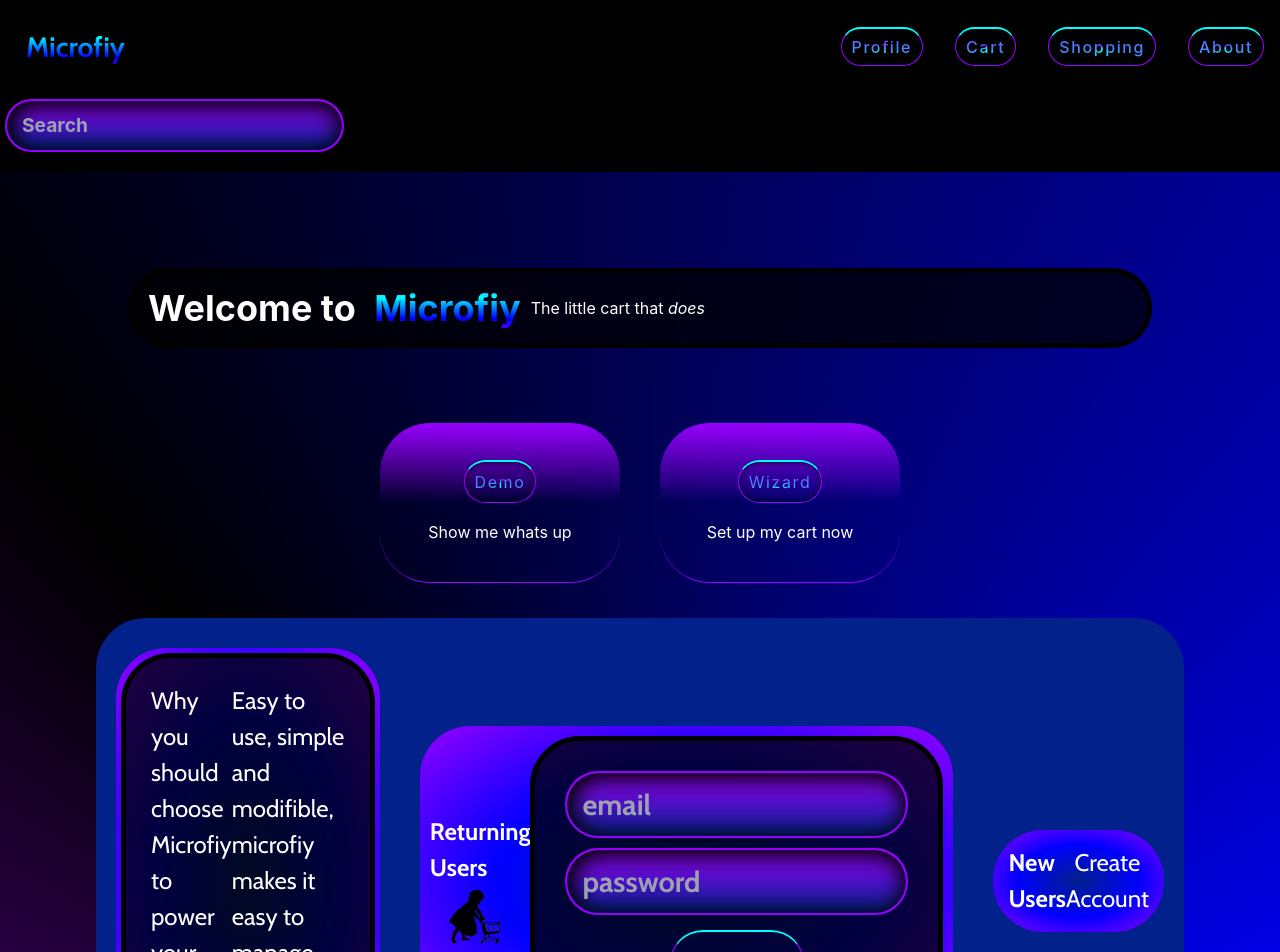
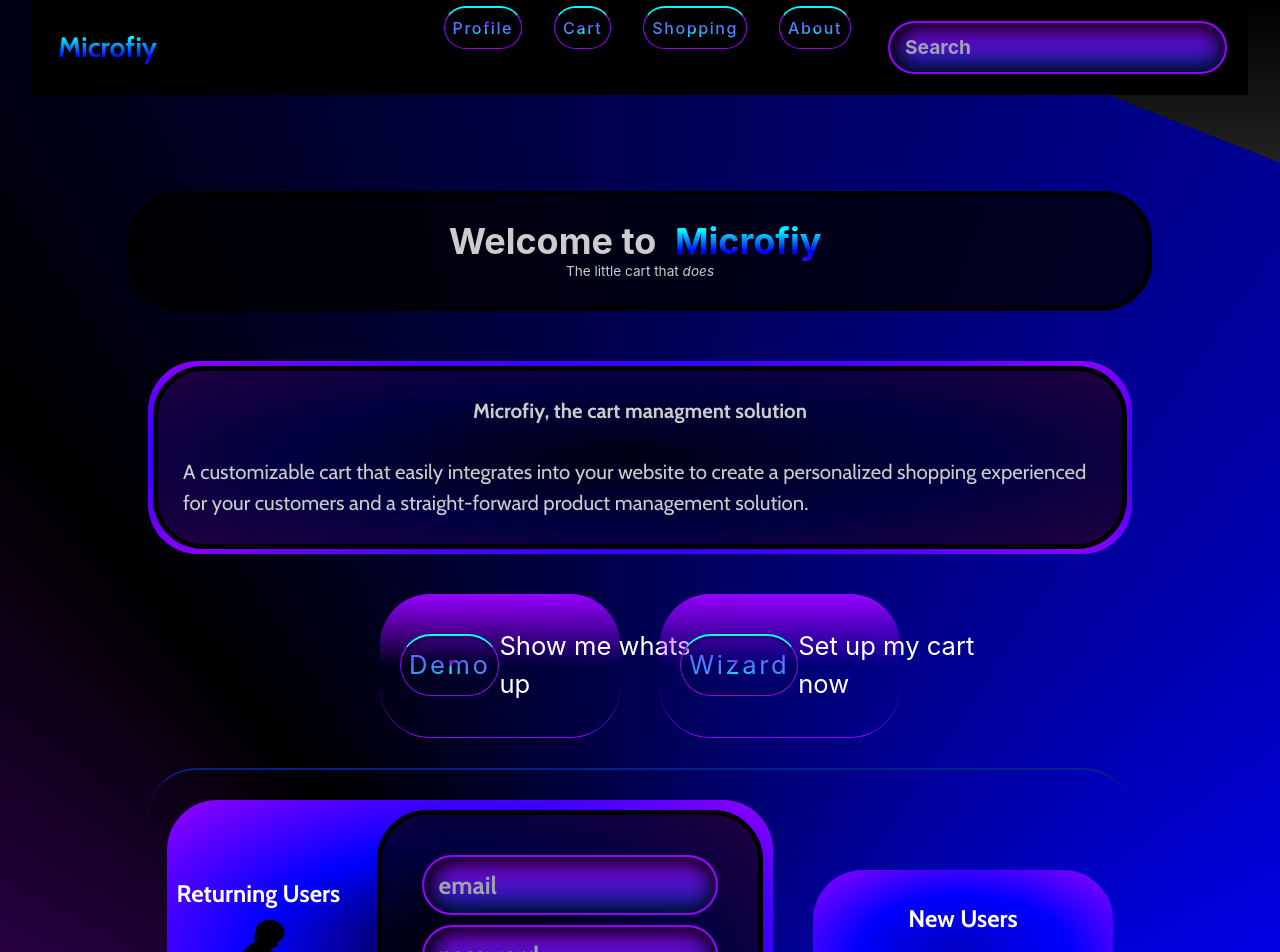
Before and after one commit to trickell/microcart, a Next.js app: page / in a window 1280 px wide. Shown: the top 952 px of the page. Built offline with nearby package versions, Linux system fonts and the light colour scheme.

Commit message:
moved searchbar to nav area, restyled/cleaning up styling on homepage,

```diff
--- a/src/app/components/Header.js
+++ b/src/app/components/Header.js
@@ -9,11 +9,9 @@ function Header() {
       <div className="header_area">
         <div>
           <Navbar></Navbar>
+
         </div>
-        <div>
-          <input type="text" placeholder="Search" className="searchbar" id="searchbar">
-          </input>
-        </div>
+
       </div>
 
 
--- a/src/app/components/Intro.js
+++ b/src/app/components/Intro.js
@@ -3,8 +3,14 @@ function Intro() {
   return (
     <section className="section">
       <div className="main-box">
-        <h1>Why you should choose Microfiy to power your small online shop</h1>
-        <p>Easy to use, simple and modifible, microfiy makes it easy to manage your small online business.</p>
+        <h1 className="cabinfont">Microfiy, the cart managment solution</h1>
+        <br></br>
+
+        <p>
+        A customizable cart that easily integrates into your website to create
+         a personalized shopping experienced for your customers and a straight-forward
+          product management solution.
+        </p>
       </div>
     </section>
     // test
--- a/src/app/components/Login.js
+++ b/src/app/components/Login.js
@@ -1,5 +1,6 @@
 import React from 'react';
 import Image from 'next/image';
+
 function Login() {
   return (
 
@@ -36,6 +37,7 @@ function Login() {
         </div>
       </div>
 
+
 </section>
 
   )
--- a/src/app/components/Navbar.js
+++ b/src/app/components/Navbar.js
@@ -67,7 +67,9 @@ function TailwindNavbar() {
 
 
     <div class="hidden w-full md:block md:w-auto" id="navbar-solid-bg">
-      <ul class="flex flex-col font-medium mt-4 rounded-lg bg-gray-50 md:space-x-8 rtl:space-x-reverse md:flex-row md:mt-0 md:border-0 md:bg-transparent dark:bg-gray-800 md:dark:bg-transparent dark:border-gray-700">
+      <ul class="flex flex-col font-medium mt-4 rounded-lg bg-gray-50 md:space-x-8
+      rtl:space-x-reverse md:flex-row md:mt-0 md:border-0 md:bg-transparent dark:bg-gray-800
+      md:dark:bg-transparent dark:border-gray-700">
         <li>
         <Link href={paths.profile()} className="nav">Profile</Link>
         </li>
@@ -83,6 +85,10 @@ function TailwindNavbar() {
         <li>
         <Link href={paths.about()} className="nav">About</Link>
         </li>
+        <li>
+          <input type="text" placeholder="Search" className="searchbar" id="searchbar">
+          </input>
+        </li>
       </ul>
     </div>
 
--- a/src/app/components/SignUp.js
+++ b/src/app/components/SignUp.js
@@ -2,13 +2,16 @@ import React from 'react';
 
 function Signup() {
   return (
-    <section className="section">
+    <section>
       <div className="Signup">
-        <h1 className="cabinfont">New Users</h1>
-        <button className="returning_users">
-          Create Account
-        </button>
+
+          <h1 className="cabinfont">New Users</h1>
+
+          <button className="signup-btn">
+            Create Account
+          </button>
       </div>
+
     </section>
   )
 };
--- a/src/app/home/page.js
+++ b/src/app/home/page.js
@@ -1,15 +1,18 @@
 import React from 'react';
 import Intro from "../../components/Intro";
-import Signup from "../../components/SignUp";
+import Signup from "../../components/Signup";
+
 import Login from "../../components/Login";
 
 export default function Home() {
 
     return (
         <div>
-            <Intro />
+
+
             <Login />
             <Signup />
+
         </div>
     )
 };
--- a/src/app/index.scss
+++ b/src/app/index.scss
@@ -2,6 +2,7 @@
 
 
 body {
+    margin: 0 auto;
     font-family: -apple-system, BlinkMacSystemFont, 'Segoe UI', 'Roboto', 'Oxygen',
       'Ubuntu', 'Cantarell', 'Fira Sans', 'Droid Sans', 'Helvetica Neue',
       sans-serif;
@@ -11,7 +12,6 @@ body {
     display: flex;
     justify-content: space-evenly;
     background-color: black;
-
   }
 
   body::after {
@@ -36,7 +36,7 @@ body {
 
   .container {
     max-width: 1024px;
-    margin: 0 auto;
+
   }
 
   .header_area {
@@ -87,10 +87,6 @@ body {
     padding-top: 20px;
   }
 
-  /* .nav-container {
-    background-image: linear-gradient(to left, transparent, #9700ff, transparent);
-  } */
-
   input[type="text"],
   input[type="password"],
   input[type="email"] {
@@ -114,19 +110,11 @@ body {
     text-align: right;
   }
 
-  #searchbar {
-    align-self: flex-end;
-    margin-bottom: 20px;
-   }
-
   .nav {
     color: #9700ff;
     box-shadow: inset 0px 0px 5px 0px #000000;
     border-radius: 50px;
-    padding-top: 8px;
-    padding-bottom: 8px;
-    padding-left: 10px;
-    padding-right: 10px;
+    padding: 10px 8px;
     border: 1px solid #9700ff;
     border-top: 2px solid aqua;
     background-image: conic-gradient( #9700ff, aqua, #9700ff);
@@ -157,7 +145,8 @@ body {
     flex-direction: column;
     align-items: flex-start;
     background-color: #02218a;
-    width: 80vw;
+    width: 100%;
+    height: 100%;
   }
 
 /* Sections are the main divs for the the intro, login, and signup areas */
@@ -194,12 +183,6 @@ body {
     font-weight: 700;
    }
 
-   .searchbar {
-    display: flex;
-    flex-direction: row;
-    align-self: flex-end;
-   }
-
     /* =======================
   DEMO SECTION - FRONT PAGE
   =======================*/
@@ -209,10 +192,9 @@ body {
     flex-direction: row;
     flex-wrap: wrap;
     align-items: center;
-    padding: 5px;
     justify-content: space-evenly;
     margin-bottom: 10px;
-    border-radius: 50px;
+
     min-width: 250px;
   }
 
@@ -227,19 +209,22 @@ body {
     margin: 20px;
     border-bottom: 1px solid #9700ff;
     border-radius: 50px;
-    height: 20vh;
+    height: 18vh;
     width: 30vh;
     padding: 20px;
     background-image: linear-gradient( #9700ff, transparent, transparent);
+    font-size: 1.6rem;
   }
 
    .homecontent {
     display: flex;
+    flex-direction: row;
     flex-basis: 100%;
-    background-color: #02218a;
+    border-top: 2px solid #02218a;
     background-size: cover;
     border-radius: 50px;
    }
+
 
   .main-box,
   .login {
@@ -248,14 +233,10 @@ body {
     padding: 25px;
     border: 5px solid #000000;
     display: flex;
-    flex-direction: row;
+    flex-direction: column;
     align-items: center;
-    color: white;
-    align-items: center;
-  }
-
-  .login {
-    padding: 15px;
+    color: #ccc;
+    font-size: .85em;
   }
 
   input
@@ -265,7 +246,7 @@ body {
   }
 
   .credentials,
-  login-btn {
+    login-btn {
     display: flex;
     flex-direction: column;
     align-items: center;
@@ -280,7 +261,9 @@ body {
     padding: 10px;
     justify-content: space-evenly;
   }
+
   .login-btn,
+  .signup-btn,
   form#wizard button
     {
     font-size: 1.2em;
@@ -300,9 +283,18 @@ body {
     letter-spacing: 0.1em;
   }
 
+  .Signup {
+    display: flex;
+    flex-direction: column;
+    align-items: center;
+    padding: 10px;
+    margin-top: 10px;
+    height: 150px;
+  }
+
   .login-btn:hover,
-  form#wizard button:hover,
-  .signup-btn:hover {
+    form#wizard button:hover,
+    .signup-btn:hover {
     box-shadow: inset 0px 0px 5px 5px #000000;
   }
   form#wizard button {
@@ -310,7 +302,6 @@ body {
     flex-direction: row;
   }
   form#wizard .login { margin: 5px 0px; }
-
 
   a,
   a:hover,
--- a/src/app/page.tsx
+++ b/src/app/page.tsx
@@ -13,6 +13,7 @@ export default function Home() {
           </h1>
           <p>The little cart that <em>does</em></p>
         </div>
+        <Intro />
      </div>
      <div className="demo_area">
           <div className="demo">
@@ -31,7 +32,7 @@ export default function Home() {
           </div>
       </div>
       <div className="homecontent">
-        <Intro />
+
         <Login />
         <Signup />
       </div>
```
Also changed, not shown: 1 other file (tests, documents, lock files or other folders).
